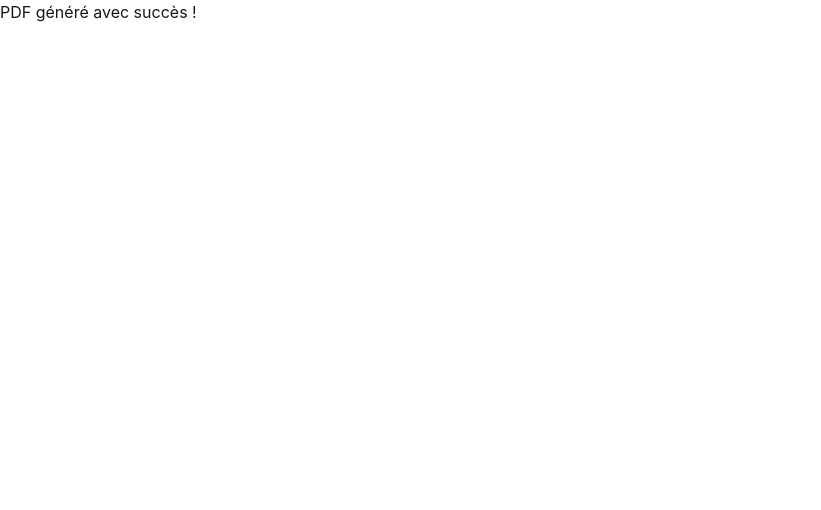
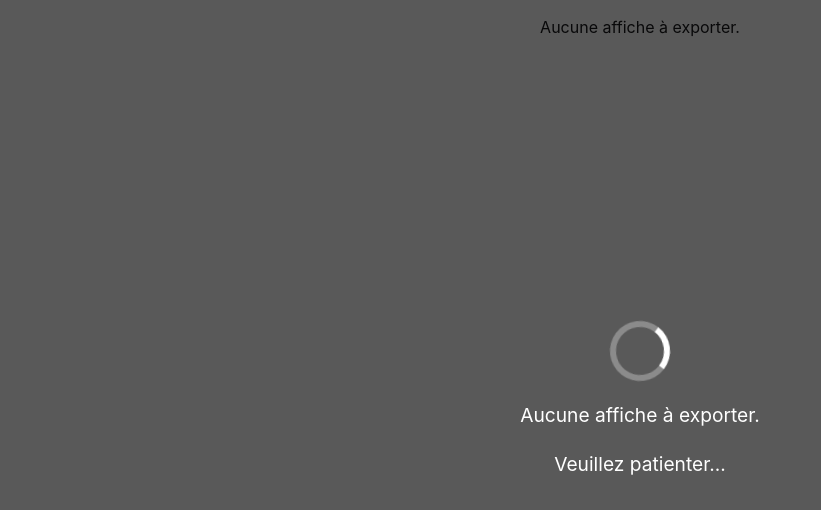
Before and after one commit to Manucadaux/affiche_generator_svelte, a SvelteKit app: page /render in a window 1280 px wide. Before the commit this address had no page. Shown: the top 510 px of the page, without its empty margins (0-821 px from the left). Built offline with nearby package versions, Linux system fonts and the light colour scheme.

Commit message:
generation events + ameliorations

```diff
--- a/src/lib/components/PageAffiche.svelte
+++ b/src/lib/components/PageAffiche.svelte
@@ -4,7 +4,6 @@
 </script>
 
 <div class="page" style:zoom={styles.zoom}>
-	<p>{page.id}</p>
 	<h2>Médiathèque {selectedLibrary && selectedLibrary.text}</h2>
 	<h3>Mois {selectedMonth && selectedMonth.text}</h3>
 
--- a/src/lib/layout/ContainerAffiche.svelte
+++ b/src/lib/layout/ContainerAffiche.svelte
@@ -3,12 +3,37 @@
 	import PageAffiche from '../components/PageAffiche.svelte';
 
 	import { innerHeight } from 'svelte/reactivity/window';
-	let { pageNumber, selectedLibrary, selectedMonth, page, styles, canDelete, onDeletePage } =
-		$props();
+	let {
+		pageNumber,
+		selectedLibrary,
+		selectedMonth,
+		page,
+		styles,
+		canDelete,
+		onDeletePage,
+		onAddEvent,
+		onRemoveEvent
+	} = $props();
 </script>
 
 <div class="headerPageContainer bg-base-300">
-	<p>Page n° {pageNumber}</p>
+	<div>
+		<p>Page n° {pageNumber}</p>
+		<p>
+			Nombre d'évènemements :
+			<button
+				class="btn btn-sm"
+				disabled={page.events.length <= 1}
+				onclick={() => onRemoveEvent(page.id)}>-</button
+			>
+			{page.events.length}
+			<button
+				class="btn btn-sm"
+				disabled={page.events.length >= 4}
+				onclick={() => onAddEvent(page.id)}>+</button
+			>
+		</p>
+	</div>
 	<button class="btn btn-sm" disabled={!canDelete} onclick={() => onDeletePage(page.id)}
 		>Supprimer la page</button
 	>
--- a/src/lib/layout/Generator.svelte
+++ b/src/lib/layout/Generator.svelte
@@ -9,7 +9,9 @@
 		optionsMonth,
 		selectedLibrary = $bindable(),
 		selectedMonth = $bindable(),
-		styles = $bindable()
+		styles = $bindable(),
+		onResetEvents,
+		onResetAll
 	} = $props();
 
 	let swatches = ['#f44336', '#e91e63', '#9c27b0', '#2196f3', '#4caf50', '#ffeb3b', '#ff9800'];
@@ -60,10 +62,10 @@
 		<a href={resolve('/render')} class="btn btn-block btn-primary">Générer PDF</a>
 	</div>
 	<div>
-		<button class="btn btn-warning">Réinitialiser les évènements</button>
+		<button class="btn btn-warning" onclick={onResetEvents}>Réinitialiser les évènements</button>
 	</div>
 	<div>
-		<button class="btn btn-error">Réinitialiser tout</button>
+		<button class="btn btn-error" onclick={onResetAll}>Réinitialiser tout</button>
 	</div>
 </div>
 
--- /dev/null
+++ b/src/lib/utils/factories.js
@@ -0,0 +1,20 @@
+export function generateId() {
+	return crypto.randomUUID();
+}
+
+export function createEvent() {
+	return {
+		id: generateId(),
+		title: 'banana',
+		date: 'Sa. 31 oct.',
+		hour: '10h',
+		content: 'Me gusta banana'
+	};
+}
+
+export function createPage() {
+	return {
+		id: generateId(),
+		events: [createEvent()]
+	};
+}
--- a/src/routes/+page.svelte
+++ b/src/routes/+page.svelte
@@ -1,6 +1,7 @@
 <script>
 	import { useLocalStorage } from '#lib/utils/useLocalStorage.svelte.js';
 	import { optionsLibrary, optionsMonth } from '#lib/data/options.js';
+	import { createPage, createEvent } from '#lib/utils/factories.js';
 	import { slide } from 'svelte/transition';
 	import Generator from '#lib/layout/Generator.svelte';
 	import ContainerAffiche from '../lib/layout/ContainerAffiche.svelte';
@@ -16,56 +17,59 @@
 		optionsMonth.find((option) => option.id === selectedMonth.current) ?? null
 	);
 
-	const styles = useLocalStorage('styles', {
+	const defaultStyles = {
 		bgDate: '#00FF00',
 		bgTitle: '#FF0000',
 		colorDate: '#FFFFFF',
 		colorTitle: '#FFFFFF',
 		colorContent: '#0000FF',
 		zoom: '40%'
-	});
+	};
 
-	function generateId() {
-		return crypto.randomUUID();
-	}
+	const styles = useLocalStorage('styles', defaultStyles);
 
-	const pages = useLocalStorage('pages', [
-		{
-			id: generateId(),
-			events: [
-				{
-					id: generateId(),
-					title: 'banana',
-					date: 'Sa. 31 oct.',
-					hour: '10h',
-					content: 'Me gusta banana'
-				}
-			]
-		}
-	]);
+	const pages = useLocalStorage('pages', [createPage()]);
 
 	let nbPages = $derived(pages.current.length);
 
 	function addPage() {
-		pages.current = [
-			...pages.current,
-			{
-				id: generateId(),
-				events: [
-					{
-						id: generateId(),
-						title: 'banana',
-						date: 'Sa. 31 oct.',
-						hour: '10h',
-						content: 'Me gusta banana'
-					}
-				]
-			}
-		];
+		pages.current = [...pages.current, createPage()];
 	}
 
 	function deletePage(pageId) {
 		pages.current = pages.current.filter((page) => page.id !== pageId);
+	}
+
+	function addEvent(pageId) {
+		pages.current = pages.current.map((page) =>
+			page.id === pageId && page.events.length < 4
+				? {
+						...page,
+						events: [...page.events, createEvent()]
+					}
+				: page
+		);
+	}
+
+	function removeEvent(pageId) {
+		pages.current = pages.current.map((page) =>
+			page.id === pageId && page.events.length > 1
+				? { ...page, events: page.events.slice(0, -1) }
+				: page
+		);
+	}
+
+	// Réinitialiser uniquement les pages et les événements
+	function resetEvents() {
+		pages.current = [createPage()];
+	}
+
+	// Réinitialiser toutes les données de l'application
+	function resetAll() {
+		pages.current = [createPage()];
+		selectedLibrary.current = null;
+		selectedMonth.current = null;
+		styles.current = { ...defaultStyles };
 	}
 </script>
 
@@ -77,11 +81,13 @@
 	bind:selectedLibrary={selectedLibrary.current}
 	bind:selectedMonth={selectedMonth.current}
 	bind:styles={styles.current}
+	onResetEvents={resetEvents}
+	onResetAll={resetAll}
 />
 
 <div class="container">
 	{#each pages.current as page, i (page.id)}
-		<div transition:slide={{ duration: 500 }}>
+		<div out:slide={{ duration: 500 }}>
 			<ContainerAffiche
 				pageNumber={i + 1}
 				selectedLibrary={selectedLibraryData}
@@ -90,6 +96,8 @@
 				styles={styles.current}
 				canDelete={pages.current.length > 1}
 				onDeletePage={deletePage}
+				onAddEvent={addEvent}
+				onRemoveEvent={removeEvent}
 			/>
 		</div>
 	{/each}
--- a/src/routes/render/+page.svelte
+++ b/src/routes/render/+page.svelte
@@ -31,6 +31,16 @@
 	let status = $state('Préparation du PDF...');
 
 	async function exportPdf() {
+		if (exporting || !target) return;
+
+		exporting = true;
+		status = 'Génération du PDF en cours...';
+
+		// Laisse le temps à Svelte d'afficher le loader
+		await tick();
+
+		try {
+			// Import des bibliothèques
 			const { default: html2canvas } = await import('html2canvas-pro');
 			const { jsPDF } = await import('jspdf');
 
@@ -41,8 +51,13 @@
 				compress: true
 			});
 
-		// Récupère les div contenues dans la div parent
-		const divs = target.querySelectorAll(':scope > div');
+			// Récupérer les affiches à exporter
+			const divs = target.querySelectorAll(':scope > .page');
+
+			if (divs.length === 0) {
+				status = 'Aucune affiche à exporter.';
+				return;
+			}
 
 			for (let i = 0; i < divs.length; i++) {
 				const canvas = await html2canvas(divs[i], {
@@ -72,22 +87,32 @@
 				pdf.addImage(image, 'PNG', x, y, imageWidth, imageHeight);
 			}
 
+			// Télécharger le PDF
 			pdf.save('document-A3.pdf');
+
 			status = 'PDF généré avec succès !';
 
 			// Retour à l'accueil après un court délai
 			setTimeout(() => {
 				goto('/');
 			}, 1500);
+		} catch (error) {
+			console.error('Erreur lors de la génération du PDF :', error);
+			status = 'Une erreur est survenue lors de la génération du PDF.';
+			exporting = false;
+		}
 	}
 
 	onMount(async () => {
 		await tick();
 
+		// Attendre le rendu du navigateur
 		await new Promise((resolve) => requestAnimationFrame(resolve));
 
+		// Attendre le chargement des polices
 		await document.fonts.ready;
 
+		// Attendre le chargement des images
 		const images = [...target.querySelectorAll('img')];
 
 		await Promise.all(images.map((img) => img.decode().catch(() => {})));
@@ -96,12 +121,73 @@
 	});
 </script>
 
+<!-- Barre d'information -->
 <div class="toolbar">
 	<p>{status}</p>
 </div>
 
+<!-- Affiches à exporter -->
 <div class="renderer" bind:this={target}>
 	{#each pages.current as page (page.id)}
 		<PageAffiche {selectedLibrary} {selectedMonth} {page} styles={pdfStyles} />
 	{/each}
 </div>
+
+<!-- Superposition et loader -->
+{#if exporting}
+	<div class="loadingOverlay">
+		<div class="loaderContent">
+			<span class="loader"></span>
+			<p>{status}</p>
+			<p>Veuillez patienter...</p>
+		</div>
+	</div>
+{/if}
+
+<style>
+	.toolbar {
+		padding: 15px;
+		text-align: center;
+	}
+
+	.renderer {
+		display: flex;
+		flex-direction: column;
+		align-items: center;
+		gap: 20px;
+	}
+
+	.loadingOverlay {
+		position: fixed;
+		inset: 0;
+		z-index: 9999;
+		background: rgba(0, 0, 0, 0.65);
+		display: flex;
+		justify-content: center;
+		align-items: center;
+	}
+
+	.loaderContent {
+		display: flex;
+		flex-direction: column;
+		align-items: center;
+		gap: 20px;
+		color: white;
+		font-size: 1.2rem;
+	}
+
+	.loader {
+		width: 60px;
+		height: 60px;
+		border: 6px solid rgba(255, 255, 255, 0.3);
+		border-top-color: white;
+		border-radius: 50%;
+		animation: spin 0.8s linear infinite;
+	}
+
+	@keyframes spin {
+		to {
+			transform: rotate(360deg);
+		}
+	}
+</style>
```
Lines whose indentation alone changed are shown as unchanged.
